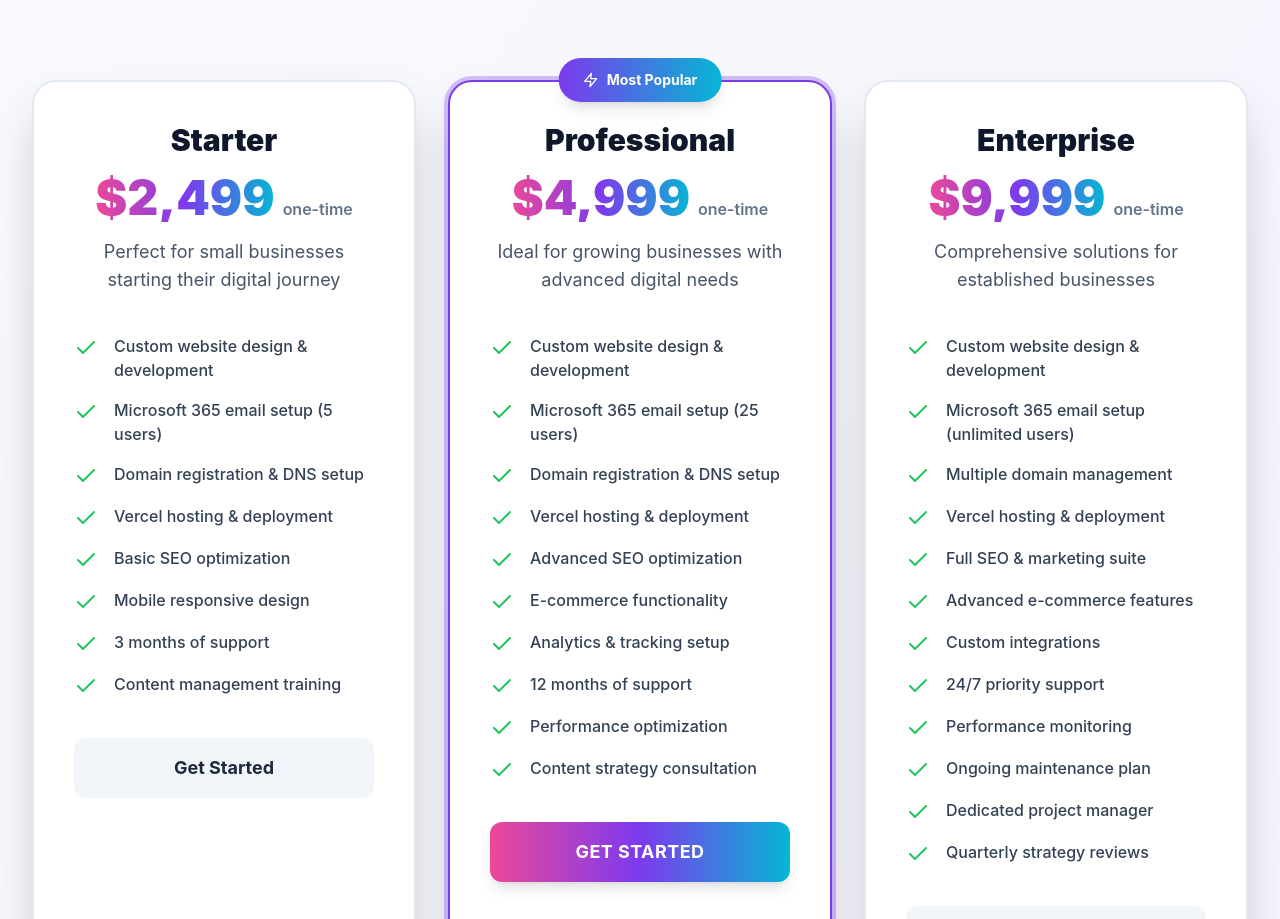
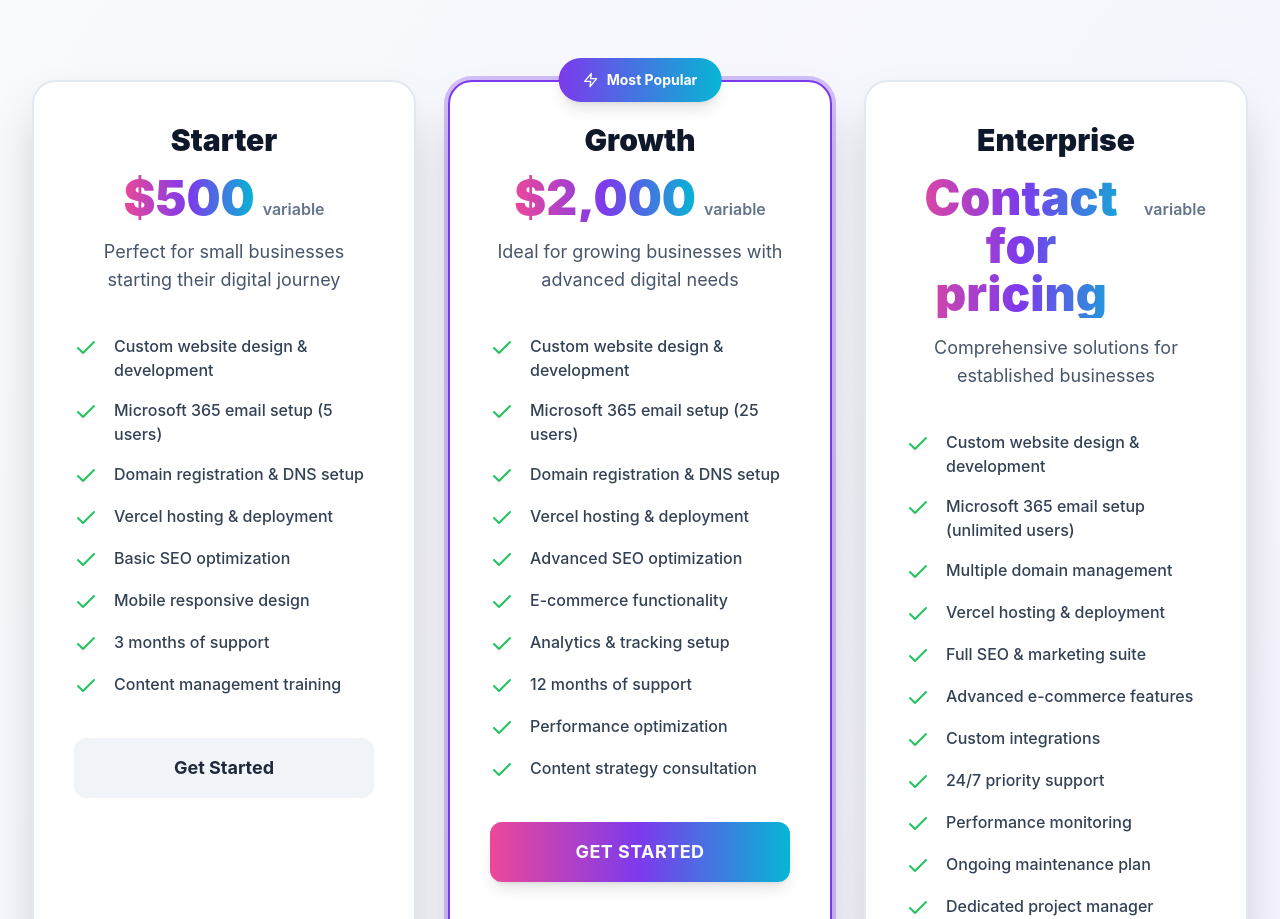
Before and after one commit to wayytootall/eds, a Next.js app: page / in a window 1280 px wide. Shown: the part 4808-5727 px from the top of the page. Built offline with nearby package versions, Linux system fonts and the light colour scheme.

Commit message:
pricing changes

```diff
--- a/components/Pricing.tsx
+++ b/components/Pricing.tsx
@@ -6,8 +6,8 @@ import { Check, Star, Zap } from 'lucide-react'
 const plans = [
   {
     name: 'Starter',
-    price: '$2,499',
-    period: 'one-time',
+    price: '$500',
+    period: 'variable',
     description: 'Perfect for small businesses starting their digital journey',
     features: [
       'Custom website design & development',
@@ -23,9 +23,9 @@ const plans = [
     color: 'border-secondary-200'
   },
   {
-    name: 'Professional',
-    price: '$4,999',
-    period: 'one-time',
+    name: 'Growth',
+    price: '$2,000',
+    period: 'variable',
     description: 'Ideal for growing businesses with advanced digital needs',
     features: [
       'Custom website design & development',
@@ -44,8 +44,8 @@ const plans = [
   },
   {
     name: 'Enterprise',
-    price: '$9,999',
-    period: 'one-time',
+    price: 'Contact for pricing',
+    period: 'variable',
     description: 'Comprehensive solutions for established businesses',
     features: [
       'Custom website design & development',
```
